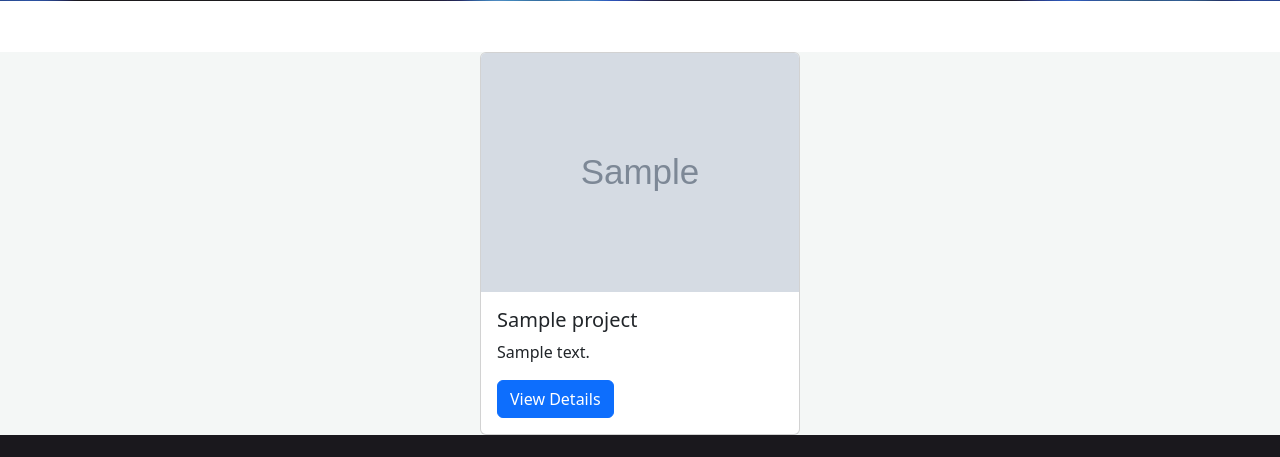
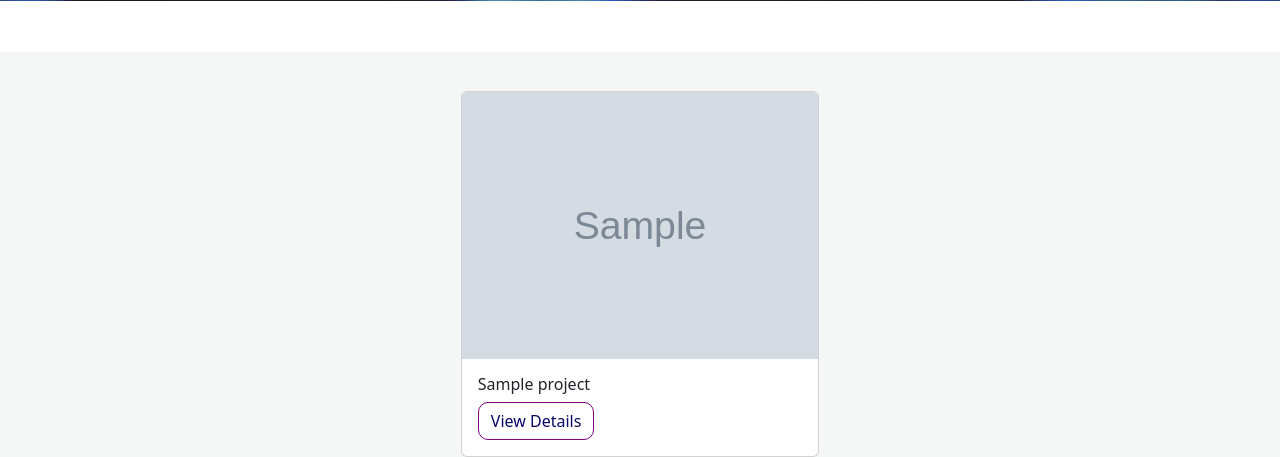
Before and after one commit to victoriamwangi/rateprojects, a Django app: page / in a window 1280 px wide. Shown: the part 615-1072 px from the top of the page. Before the commit the page ends 1050 px from the top, so only its background shows below. Run offline with Django 4.2, Linux system fonts and the light colour scheme; tables that the repository leaves empty hold one stand-in row (values such as "Sample post"); grey boxes marked "Sample" are stand-in pictures; some libraries are stand-ins or nearby versions.

Commit message:
st: style btns

```diff
--- a/rate/templates/home.html
+++ b/rate/templates/home.html
@@ -88,8 +88,7 @@
   <div class="card" id="card-proj">
     <img class="card-img-top" src="{{project.image.url}}" alt="" />
     <div class="card-body">
-      <h5 class="card-title">{{project.proj_name}}</h5>
-      <p class="card-text">{{project.proj_description}}</p>
+      <h6 class="card-title">{{project.proj_name}}</h6>
       <a
         name=""
         id=""
--- a/rate/templates/profile/profile.html
+++ b/rate/templates/profile/profile.html
@@ -39,10 +39,10 @@
             name=""
             id=""
             class="btn btn-primary"
-            href="{{project.pro_url}}"
+            href="{%url 'project-details' project.id%}"
             target="_blank"
             role="button"
-            >View Site</a
+            >View Project</a
           >
         </div>
       </div>
--- a/rate/templates/registration/base.html
+++ b/rate/templates/registration/base.html
@@ -5,7 +5,7 @@
     <meta charset="UTF-8" />
     <meta name="viewport" content="width=device-width, initial-scale=1.0" />
     <meta http-equiv="X-UA-Compatible" content="ie=edge" />
-    <title>HTML 5 Boilerplate</title>
+    <title>Rate It</title>
     {%block styles%} {% bootstrap_css %}
     <link rel="stylesheet" href="{% static 'css/style.css' %}" />
 
--- a/static/css/style.css
+++ b/static/css/style.css
@@ -73,9 +73,17 @@
 }
 
 .allprojects .card {
-    width: 25vw;
+    width: 28vw;
     margin-left: 3vw;
     margin: 0 auto;
+    margin-top: 3vw;
+}
+
+.allprojects .card .btn {
+    background-color: transparent;
+    border: 1px solid purple;
+    color: rgb(6, 6, 100);
+    border-radius: 10px;
 }
 
 .best img {
```
Also changed, not shown: rate/templates/post_project/project.html (+11 -2 lines), media/projects/Screenshot_from_2022-06-14_17-05-04_1.png (added).
